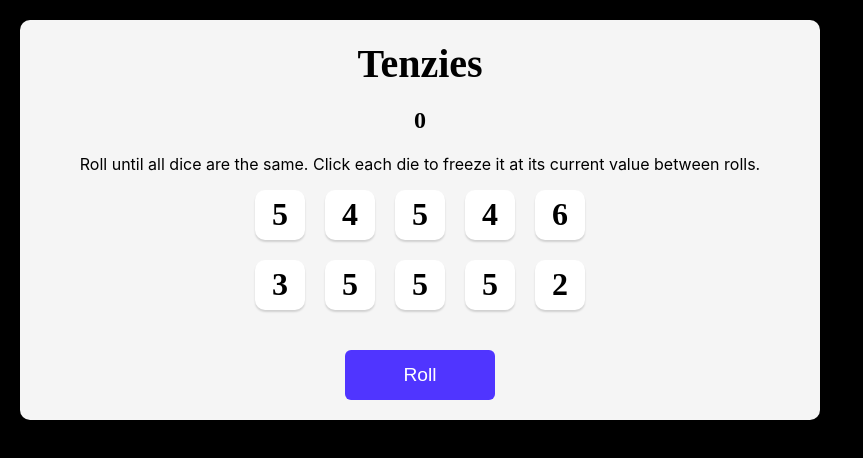
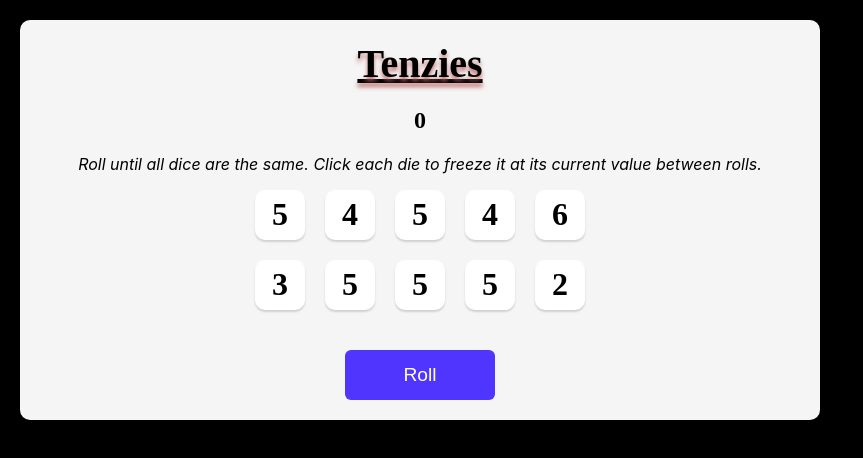
Before and after one commit to KingaSzayer-Iths/tenzies-app, a React (Create React App) app: page / in a window 1280 px wide. Shown: the top 458 px of the page, without its empty margins (0-863 px from the left). Built offline with nearby package versions, Linux system fonts and the light colour scheme.

Commit message:
add font-style

```diff
--- a/src/style.css
+++ b/src/style.css
@@ -33,11 +33,14 @@ main {
 .title {
   font-size: 40px;
   margin: 0;
+  text-shadow: 0 4px 4px rgba(186, 97, 97, 0.864);
+  text-decoration: underline;
 }
 
 .instructions {
   font-family: 'Inter', sans-serif;
   font-weight: 400;
+  font-style: italic;
   margin-top: 0;
   text-align: center;
 }
```
